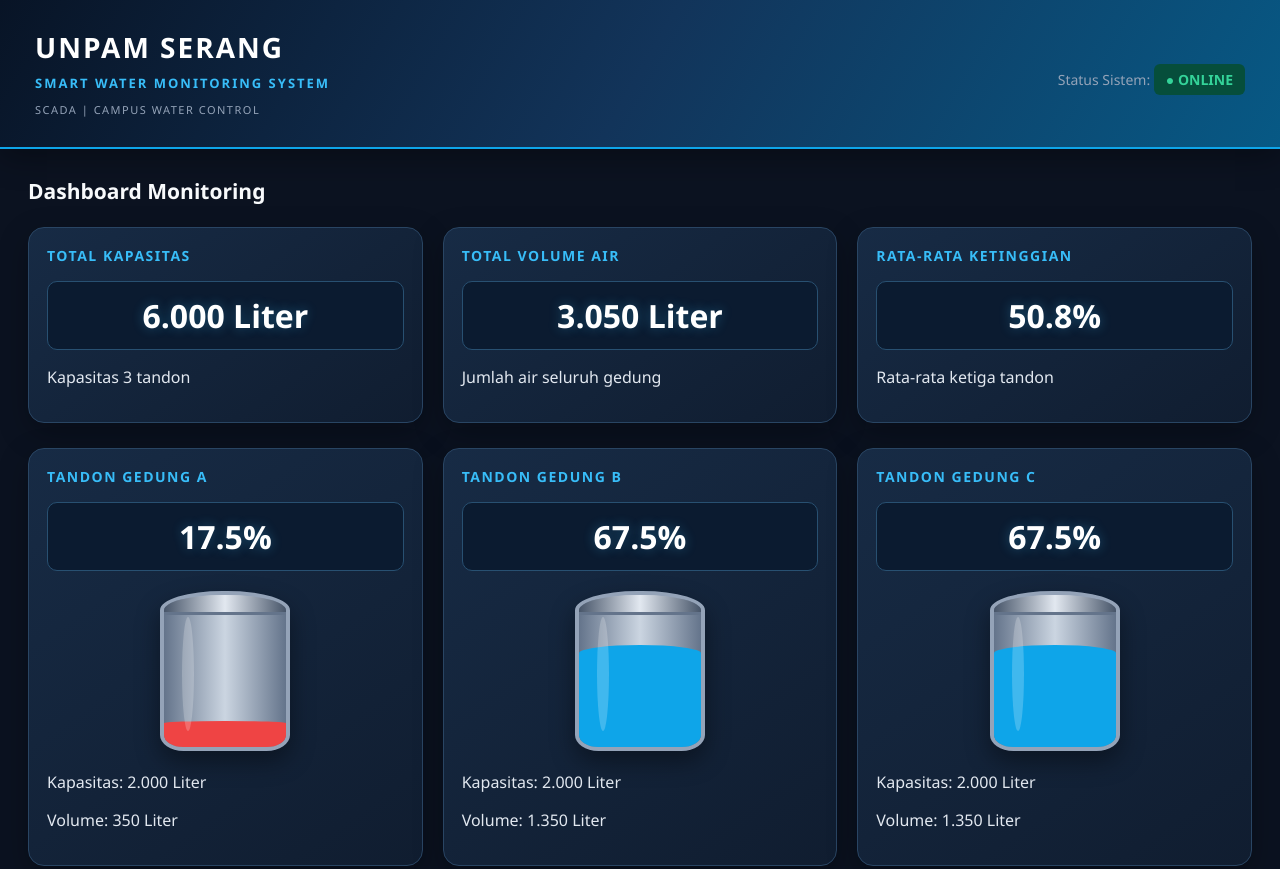
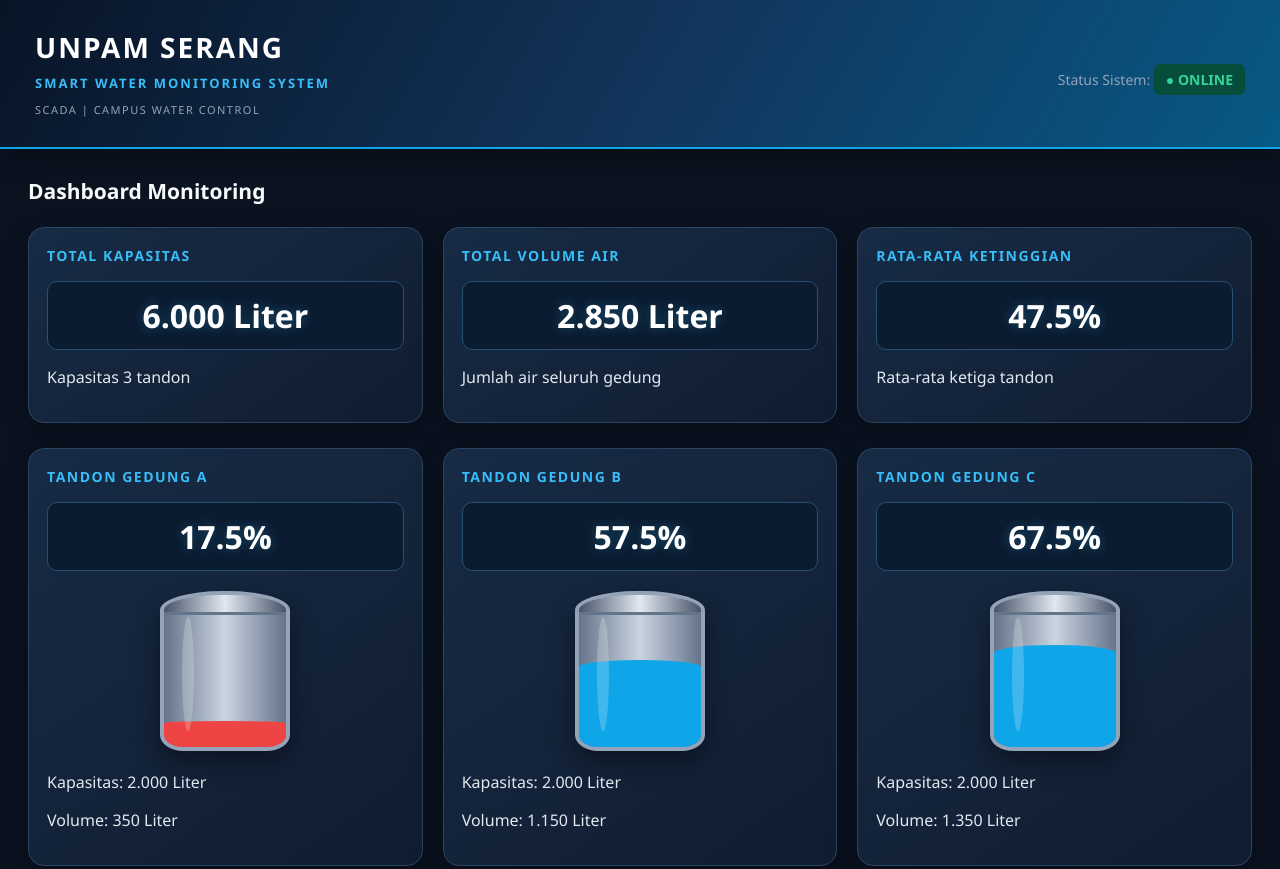
Before and after one commit to anandawahyuningsih123-netizen/project-scada-monitoring., a plain HTML site: page index.html in a window 1280 px wide. Shown: the top 869 px of the page. Drawn offline with Linux system fonts and the light colour scheme.

Commit message:
Update index.html

```diff
--- a/index.html
+++ b/index.html
@@ -520,7 +520,7 @@ canvas {
 
 <script>
 let levelA = 15;
-let levelB = 65;
+let levelB = 55;
 let levelC = 65;
 
 let pump = false;
```
